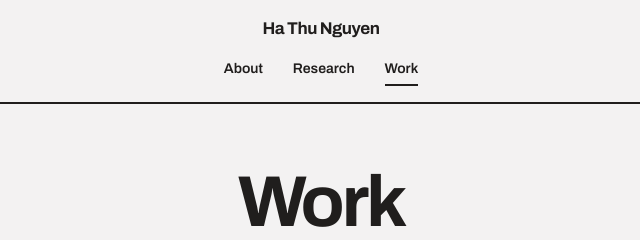
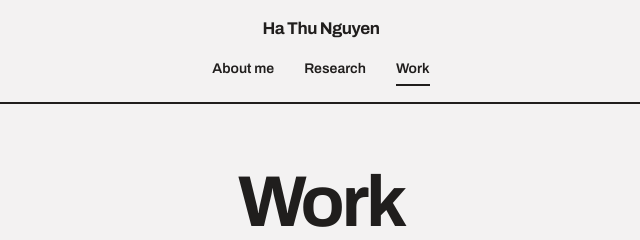
Before and after one commit to hanguyen-psy/academicfolio, a plain HTML site: page work.html in a window 1280 px wide. Shown: the top 240 px of the page, 319-959 px from the left. Drawn offline with Linux system fonts and the light colour scheme; a script that the page names is missing.

Commit message:
work.html

```diff
--- a/work.html
+++ b/work.html
@@ -18,7 +18,7 @@
 <body>
 <nav class="nav" aria-label="Main">
 <a class="nav-name" href="index.html">Ha Thu Nguyen</a>
-<a href="about.html">About</a>
+<a href="about.html">About me</a>
 <a href="research.html">Research</a>
 <a href="work.html" aria-current="page">Work</a>
 </nav>
```
